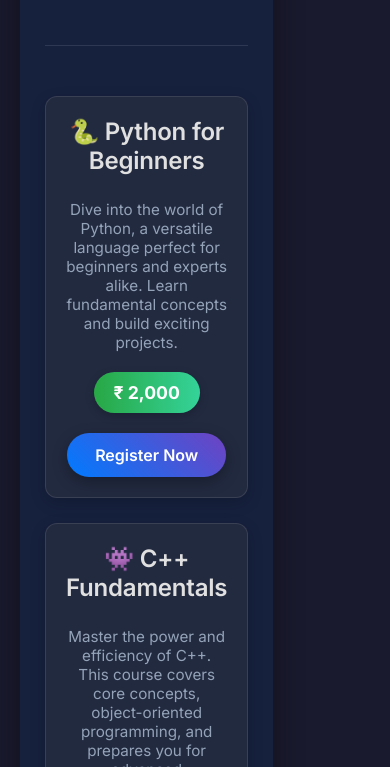
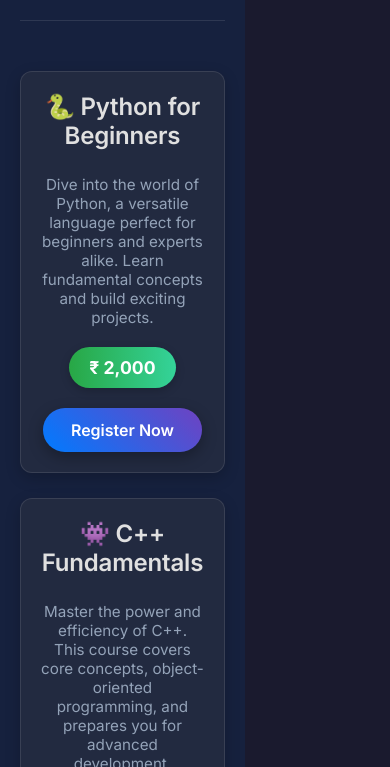
Before and after one commit to gitpanda99/internboat, a plain HTML site: page boat.html in a window 390 px wide. Shown: the part 279-1046 px from the top of the page. Drawn offline with Linux system fonts and the light colour scheme.

Commit message:
Fix mobile layout issue in boat.html with box-sizing and container adjustments

```diff
--- a/boat.html
+++ b/boat.html
@@ -6,6 +6,11 @@
     <title>Internboat - Our Courses</title>
     <link href="https://fonts.googleapis.com/css2?family=Inter:wght@300;400;600;700&display=swap" rel="stylesheet">
     <style>
+        /* Universal Box-Sizing for consistent sizing across all elements */
+        * {
+            box-sizing: border-box;
+        }
+
         :root {
             --bg-dark: #1a1a2e; /* Deep Space Blue */
             --bg-medium: #16213e; /* Darker Blue */
@@ -24,33 +29,34 @@
 
         body {
             font-family: 'Inter', sans-serif;
-            margin: 0;
-            padding: 20px;
+            margin: 0; /* Remove default body margin */
+            /* REMOVED: padding: 20px; from body. Container will handle spacing. */
             background-color: var(--bg-dark);
             color: var(--text-light);
-            display: flex;
-            justify-content: center;
-            align-items: center;
+            display: flex; /* Keep flex for centering */
+            justify-content: center; /* Keep for horizontal centering */
+            align-items: flex-start; /* Changed to flex-start to allow content to align top if container is very tall */
             min-height: 100vh;
-            box-sizing: border-box;
             overflow-x: hidden; /* Prevent horizontal scroll */
+            width: 100vw; /* Ensure body takes full viewport width */
         }
 
         html {
-            overflow-x: hidden; /* Prevent horizontal scroll */
+            overflow-x: hidden; /* Prevent horizontal scroll on html */
+            width: 100vw; /* Ensure html also takes full viewport width */
         }
 
         .container {
             max-width: 1000px;
-            width: 100%;
-            margin: 0 auto;
-            padding: 40px;
+            width: 100%; /* Ensure it takes 100% of its parent's available width */
+            margin: 0 auto; /* Centers the container within the body's full width */
+            padding: 40px; /* Internal padding for the container */
             background-color: var(--bg-medium);
             box-shadow: 0 10px 30px var(--shadow-strong);
             border-radius: 15px;
             display: flex;
             flex-direction: column;
-            min-height: calc(100vh - 40px);
+            min-height: calc(100vh - 40px); /* Adjust based on new container padding */
         }
 
         header {
@@ -179,9 +185,14 @@
 
         /* Responsive adjustments */
         @media (max-width: 768px) {
+            body {
+                padding: 0; /* Remove body padding on mobile to give container full width */
+            }
             .container {
-                padding: 25px;
-                min-height: calc(100vh - 50px);
+                padding: 20px; /* Adjusted padding for mobile to be less but still provide spacing */
+                min-height: 100vh; /* Changed to 100vh, removing calc as body padding is gone */
+                border-radius: 0; /* Optional: Make container full width and height on mobile for seamless look */
+                box-shadow: none; /* Optional: Remove box shadow on mobile for a cleaner look */
             }
             header h1 {
                 font-size: 2.2em;
```
